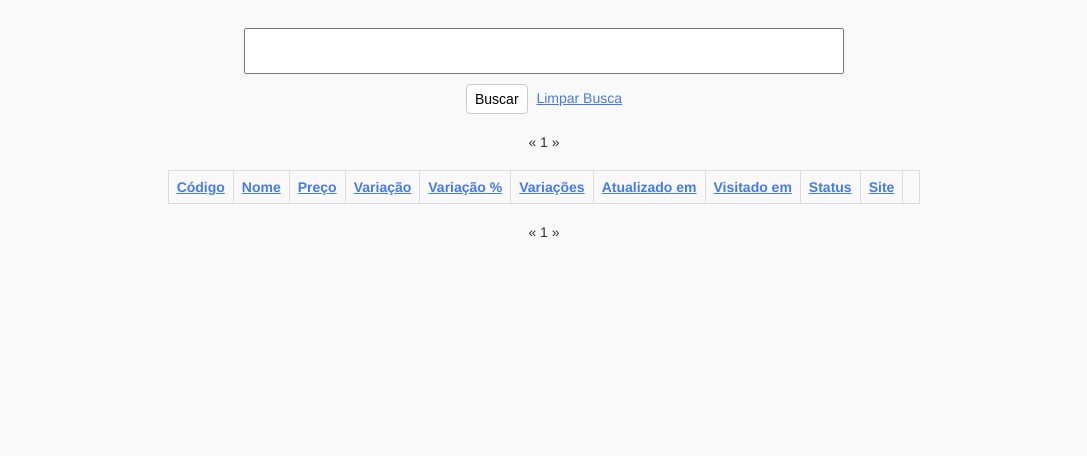
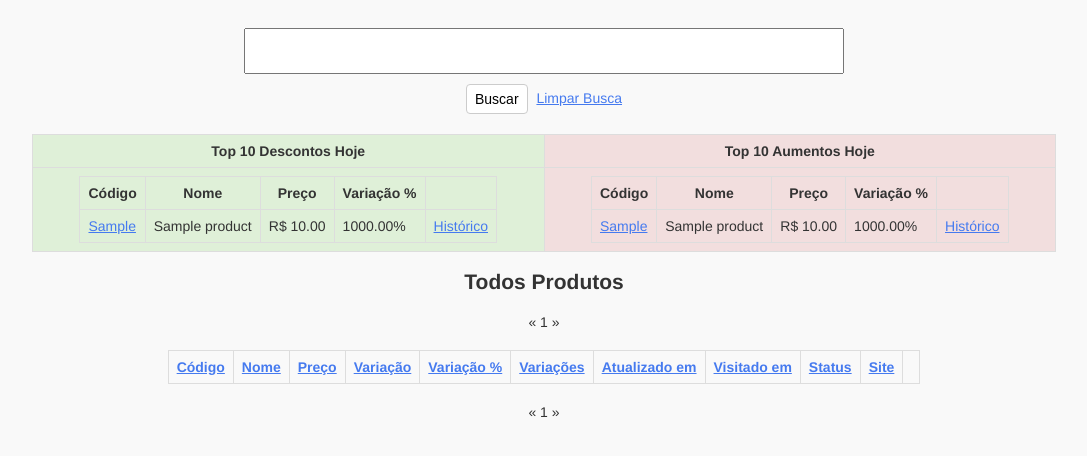
Before and after one commit to vitorfs/sea-serpent, a Django app: page / in a window 1280 px wide. Shown: the part 92-548 px from the top of the page, without its empty margins (96-1183 px from the left). Run offline with Django 3.2, Linux system fonts and the light colour scheme; tables that the repository leaves empty hold one stand-in row (values such as "Sample post"); lists and menus that the app fills with data are empty.

Commit message:
add dashboard

```diff
--- a/seaserpent/core/templates/core/home.html
+++ b/seaserpent/core/templates/core/home.html
@@ -7,6 +7,69 @@
     <button type="submit">Buscar</button>
     <a href="/">Limpar Busca</a>
   </form>
+  {% if not search %}
+    <table style="width: 1024px">
+      <thead>
+        <tr>
+          <th class="negative">Top 10 Descontos Hoje</th>
+          <th class="positive">Top 10 Aumentos Hoje</th>
+        </tr>
+      </thead>
+      <tbody>
+        <tr>
+          <td style="width: 50%" valign="top" class="negative">
+            <table>
+              <thead>
+                <tr>
+                  <th>Código</th>
+                  <th>Nome</th>
+                  <th>Preço</th>
+                  <th>Variação %</th>
+                  <th></th>
+                </tr>
+              </thead>
+              <tbody>
+                {% for product in positive_changes_today %}
+                  <tr>
+                    <td><a href="{{ product.company.url }}/produto/{{ product.product_key }}" target="_blank">{{ product.product_key }}</a></td>
+                    <td>{{ product.name }}</td>
+                    <td>{{ product.display_price }}</td>
+                    <td>{{ product.display_price_percentage_change }}</td>
+                    <td><a href="{% url 'price_history' product.company.name product.product_key %}">Histórico</a></td>
+                  </tr>
+                {% endfor %}
+              </tbody>
+            </table>
+          </td>
+          <td style="width: 50%" valign="top" class="positive">
+            <table>
+              <thead>
+                <tr>
+                  <th>Código</th>
+                  <th>Nome</th>
+                  <th>Preço</th>
+                  <th>Variação %</th>
+                  <th></th>
+                </tr>
+              </thead>
+              <tbody>
+                {% for product in negative_changes_today %}
+                  <tr>
+                    <td><a href="{{ product.company.url }}/produto/{{ product.product_key }}" target="_blank">{{ product.product_key }}</a></td>
+                    <td>{{ product.name }}</td>
+                    <td>{{ product.display_price }}</td>
+                    <td>{{ product.display_price_percentage_change }}</td>
+                    <td><a href="{% url 'price_history' product.company.name product.product_key %}">Histórico</a></td>
+                  </tr>
+                {% endfor %}
+              </tbody>
+            </table>
+          </td>
+        </tr>
+      </tbody>
+    </table>
+  {% endif %}
+  <h2 style="text-align: center">Todos Produtos</h2>
 
   {% include 'includes/paginator.html' with paginator=products order=order search=search %}
 
--- a/seaserpent/core/views.py
+++ b/seaserpent/core/views.py
@@ -2,8 +2,15 @@
 from django.core.paginator import Paginator, EmptyPage, PageNotAnInteger
 from django.db.models import Q
 from seaserpent.core.models import Product, ProductPriceHistory
+import datetime
+def home(request):
 
-def home(request):
+    today = datetime.datetime.today()
+    today = datetime.datetime(today.year, today.month, today.day)
+
+    positive_changes_today = Product.objects.filter(updated_at__gt=today).exclude(Q(price__isnull=True) | Q(price=0.0)).order_by('price_percentage_change')[:10]
+    negative_changes_today = Product.objects.filter(updated_at__gt=today).exclude(Q(price__isnull=True) | Q(price=0.0)).order_by('-price_percentage_change')[:10]
+
     search = request.GET.get('search')
     order = request.GET.get('order')
     if not order: order = ''
@@ -21,7 +28,12 @@
         products = paginator.page(1)
     except EmptyPage:
         products = paginator.page(paginator.num_pages)
-    return render(request, 'core/home.html', { 'products': products, 'order': order, 'search': search })
+    return render(request, 'core/home.html', { 'products': products,
+        'order': order,
+        'search': search,
+        'positive_changes_today': positive_changes_today,
+        'negative_changes_today': negative_changes_today
+        })
 
 
 def price_history(request, company, product_key):
--- a/seaserpent/crawler/crawler.py
+++ b/seaserpent/crawler/crawler.py
@@ -73,6 +73,7 @@
                         product.updated_at = datetime.datetime.now()
                         ProductPriceHistory(product=product, price=price).save()
                     if product.price != price:
+                        product.status = 'ok'
                         product.last_price = product.price
                         product.price = price
                         product.price_difference = product.price - product.last_price
```
